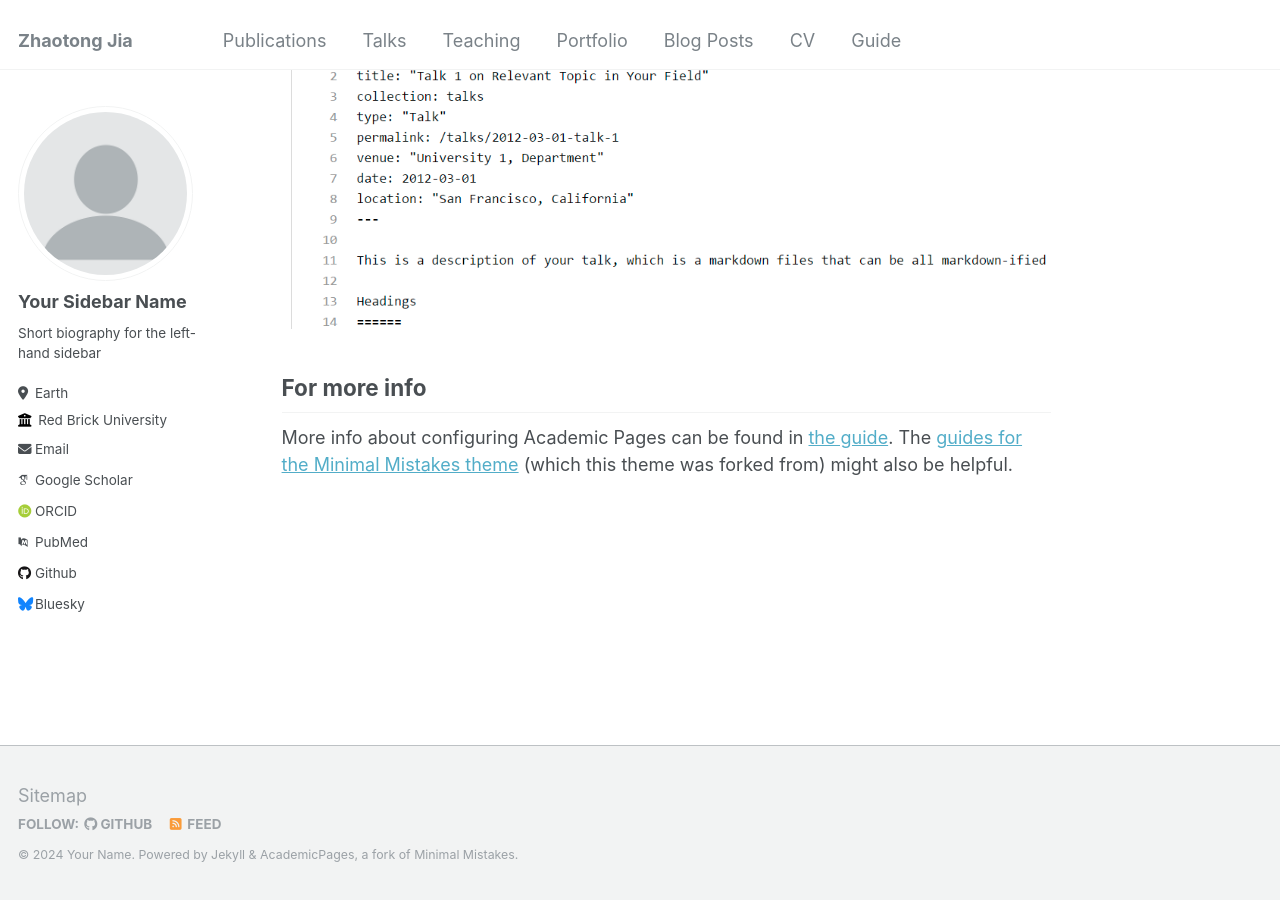
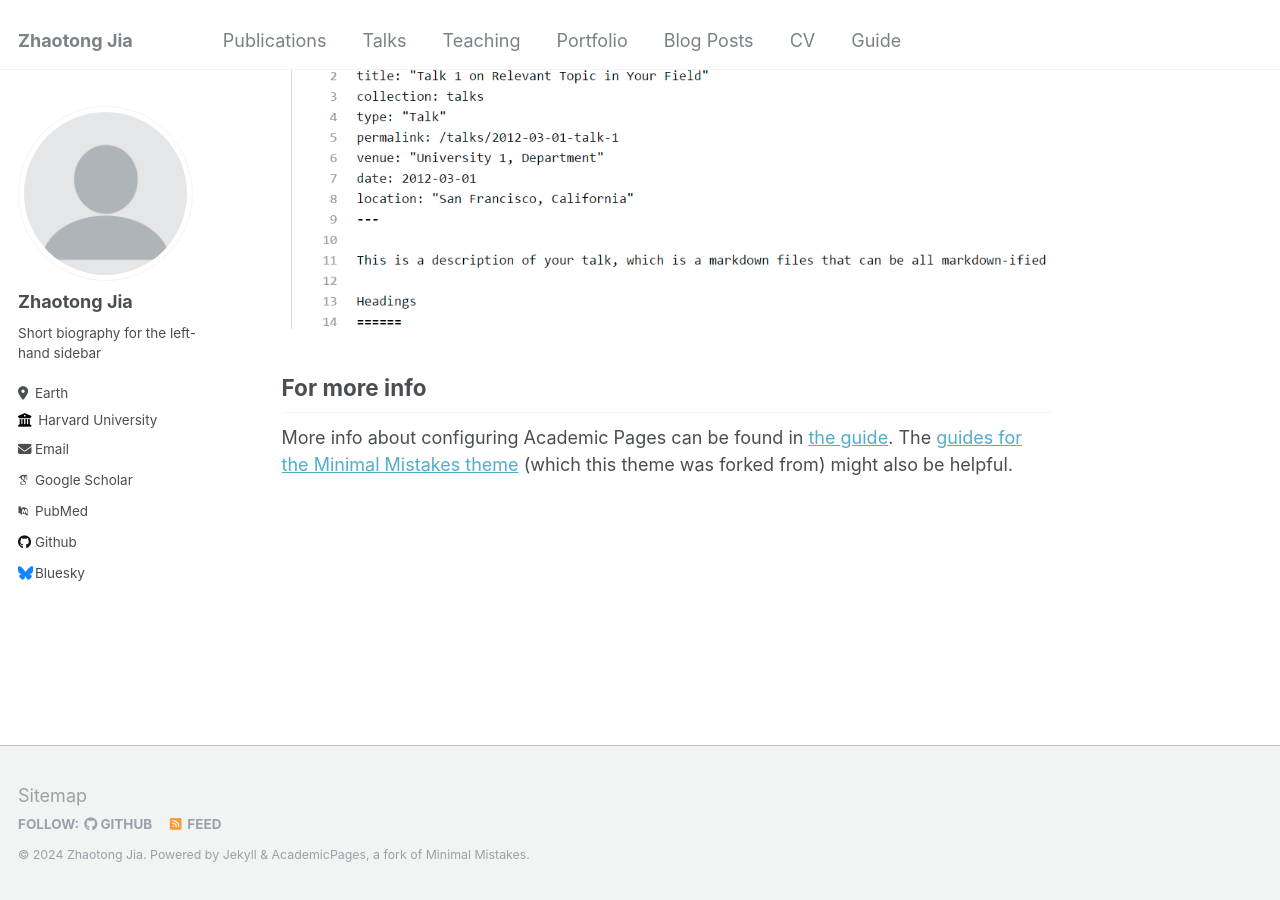
Before and after one commit to chotong/chotong.github.io, a Jekyll site: the page built from _pages/about.md, in a window 1280 px wide and 900 px high, scrolled down 2660 px. Built offline with Jekyll 4.4.1, drawn with Linux system fonts in a browser that asks for light colours; some web fonts are replaced.

Commit message:
Update _config.yml

```diff
--- a/_config.yml
+++ b/_config.yml
@@ -10,11 +10,11 @@
 locale                   : "en-US"
 title                    : "Zhaotong Jia"
 title_separator          : "-"
-name                     : &name "Your Name"
+name                     : &name "Zhaotong Jia"
 description              : &description "personal description"
-url                      : https://academicpages.github.io # the base hostname & protocol for your site e.g. "https://mmistakes.github.io"
+url                      : https://chotong.github.io # the base hostname & protocol for your site e.g. "https://mmistakes.github.io"
 baseurl                  : "" # the subpath of your site, e.g. "/blog"
-repository               : "academicpages/academicpages.github.io"
+repository               : "academicpages/chotong.github.io"
 
 # Site Author - The following control what appear as part of the author content on the side bar.
 #               If a field is blank the icon and link will not appear, otherwise it will be shown.
@@ -22,19 +22,19 @@ repository               : "academicpages/academicpages.github.io"
 author:
   # Biographic information
   avatar           : "profile.png"
-  name             : "Your Sidebar Name"
-  pronouns         : # example: "she/her"
+  name             : "Zhaotong Jia"
+  pronouns         : # example: "He/him"
   bio              : "Short biography for the left-hand sidebar"
   location         : "Earth"
-  employer         : "Red Brick University"
+  employer         : "Harvard University"
   uri              : # URL
-  email            : "none@example.org"
+  email            : "zhj826@g.harvard.edu"
 
   # Academic websites
   arxiv            : # URL - Update with the correct link to your profile
   googlescholar    : "https://scholar.google.com/citations?user=PS_CX0AAAAAJ"
   impactstory      : # URL
-  orcid            : "http://orcid.org/yourorcidurl"
+  orcid            : # "http://orcid.org/yourorcidurl"
   pubmed           : "https://www.ncbi.nlm.nih.gov/pubmed/?term=john+snow"
   researchgate     : # URL
 
```
